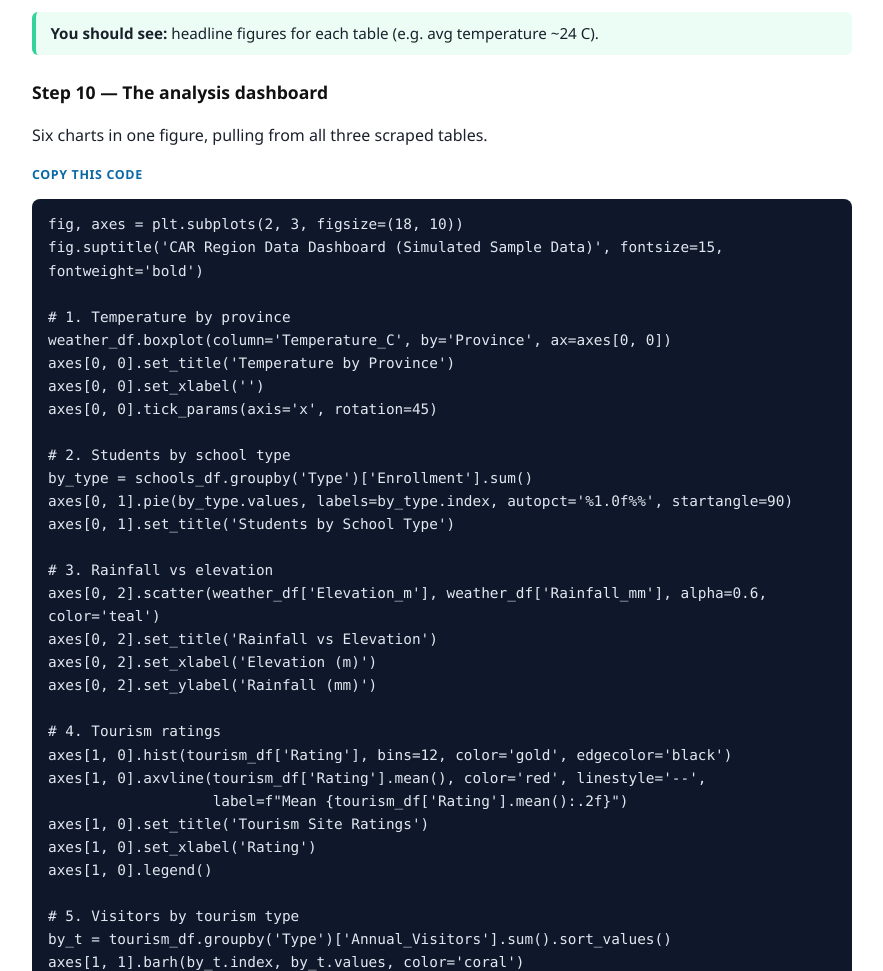
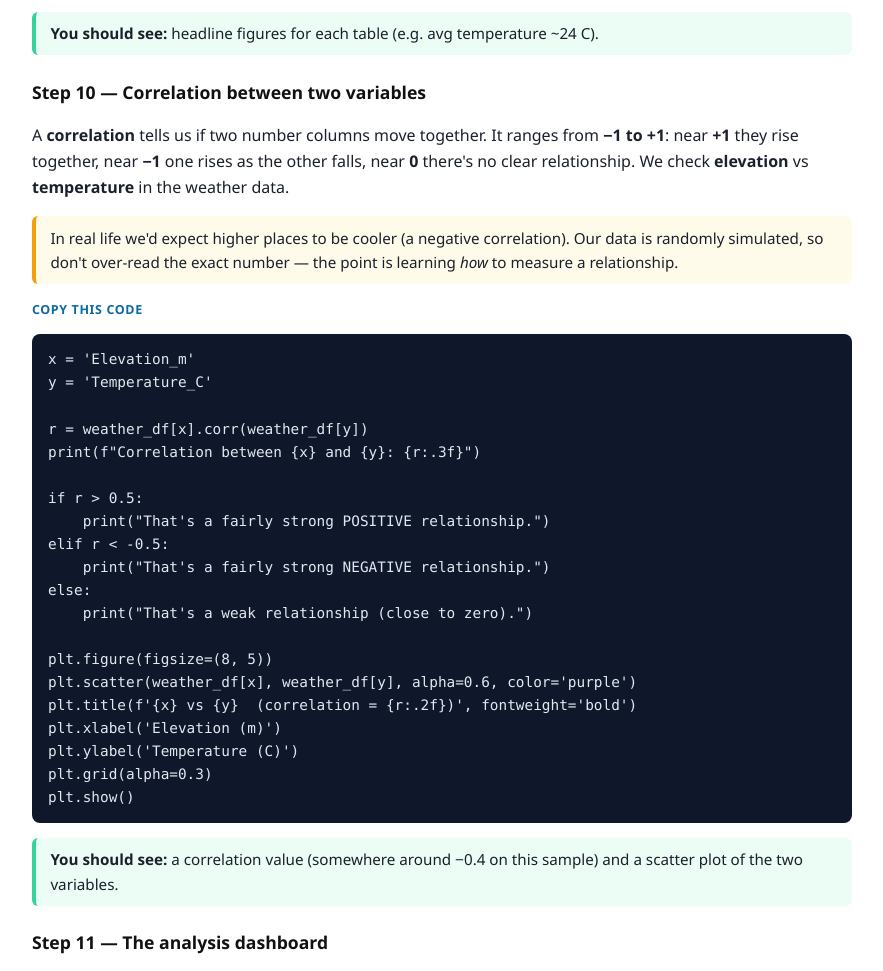
Before and after one commit to emathrixacademy/datasciencebaguio, a website: page guides/Activity2_Guide.html in a window 1280 px wide. Shown: the part 5040-6011 px from the top of the page, without its empty margins (198-1081 px from the left). Drawn offline with Linux system fonts and the light colour scheme.

Commit message:
Activity 2: add two-variable correlation step (elevation vs temperature)
- New notebook Step 10: compute & interpret correlation + scatter plot
- Dashboard renumbered to Step 11
- Update guide (+PDF) to match

Co-Authored-By: Claude Opus 4.8 (1M context) <noreply@anthropic.com>

```diff
--- a/guides/Activity2_Guide.html
+++ b/guides/Activity2_Guide.html
@@ -180,7 +180,33 @@ print(f"  Total annual visitors: {tourism_df['Annual_Visitors'].sum():,}")
 print(f"  Average rating: {tourism_df['Rating'].mean():.2f} out of 5")</pre>
 <div class="see"><b>You should see:</b> headline figures for each table (e.g. avg temperature ~24 C).</div>
 
-<h3>Step 10 — The analysis dashboard</h3>
+<h3>Step 10 — Correlation between two variables</h3>
+<p>A <b>correlation</b> tells us if two number columns move together. It ranges from <b>−1 to +1</b>: near <b>+1</b> they rise together, near <b>−1</b> one rises as the other falls, near <b>0</b> there's no clear relationship. We check <b>elevation</b> vs <b>temperature</b> in the weather data.</p>
+<div class="tip">In real life we'd expect higher places to be cooler (a negative correlation). Our data is randomly simulated, so don't over-read the exact number — the point is learning <i>how</i> to measure a relationship.</div>
+<div class="copy">Copy this code</div>
+<pre>x = 'Elevation_m'
+y = 'Temperature_C'
+
+r = weather_df[x].corr(weather_df[y])
+print(f"Correlation between {x} and {y}: {r:.3f}")
+
+if r > 0.5:
+    print("That's a fairly strong POSITIVE relationship.")
+elif r < -0.5:
+    print("That's a fairly strong NEGATIVE relationship.")
+else:
+    print("That's a weak relationship (close to zero).")
+
+plt.figure(figsize=(8, 5))
+plt.scatter(weather_df[x], weather_df[y], alpha=0.6, color='purple')
+plt.title(f'{x} vs {y}  (correlation = {r:.2f})', fontweight='bold')
+plt.xlabel('Elevation (m)')
+plt.ylabel('Temperature (C)')
+plt.grid(alpha=0.3)
+plt.show()</pre>
+<div class="see"><b>You should see:</b> a correlation value (somewhere around −0.4 on this sample) and a scatter plot of the two variables.</div>
+
+<h3>Step 11 — The analysis dashboard</h3>
 <p>Six charts in one figure, pulling from all three scraped tables.</p>
 <div class="copy">Copy this code</div>
 <pre>fig, axes = plt.subplots(2, 3, figsize=(18, 10))
```
Also changed, not shown: 2 other files.
